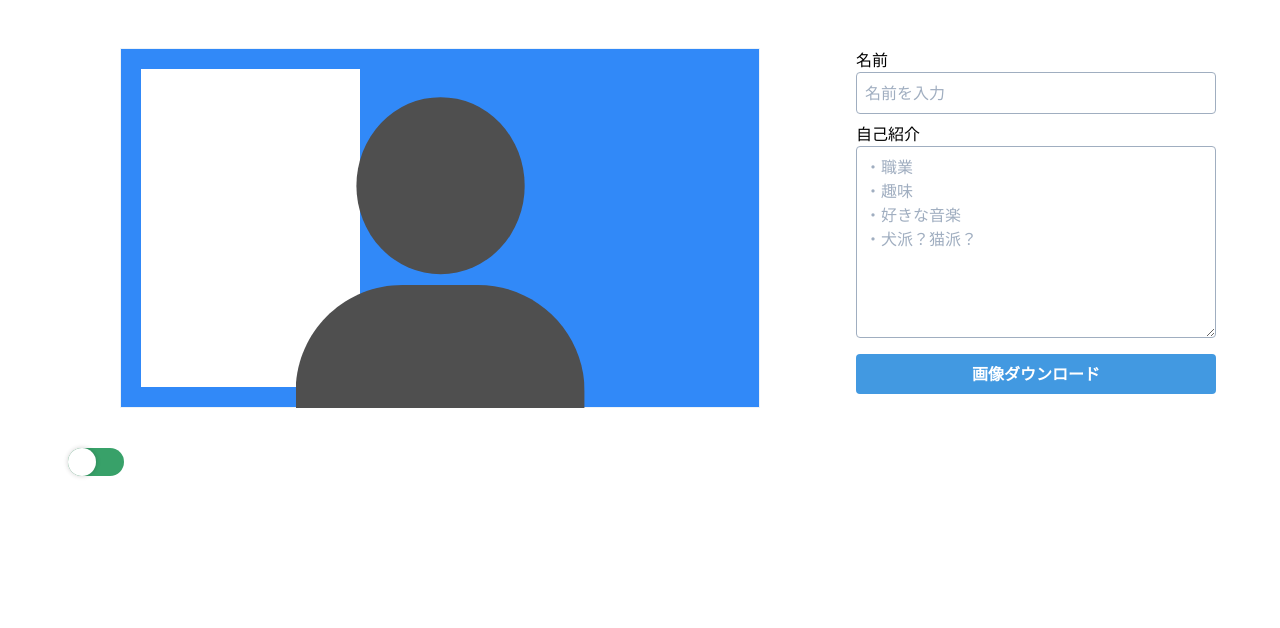
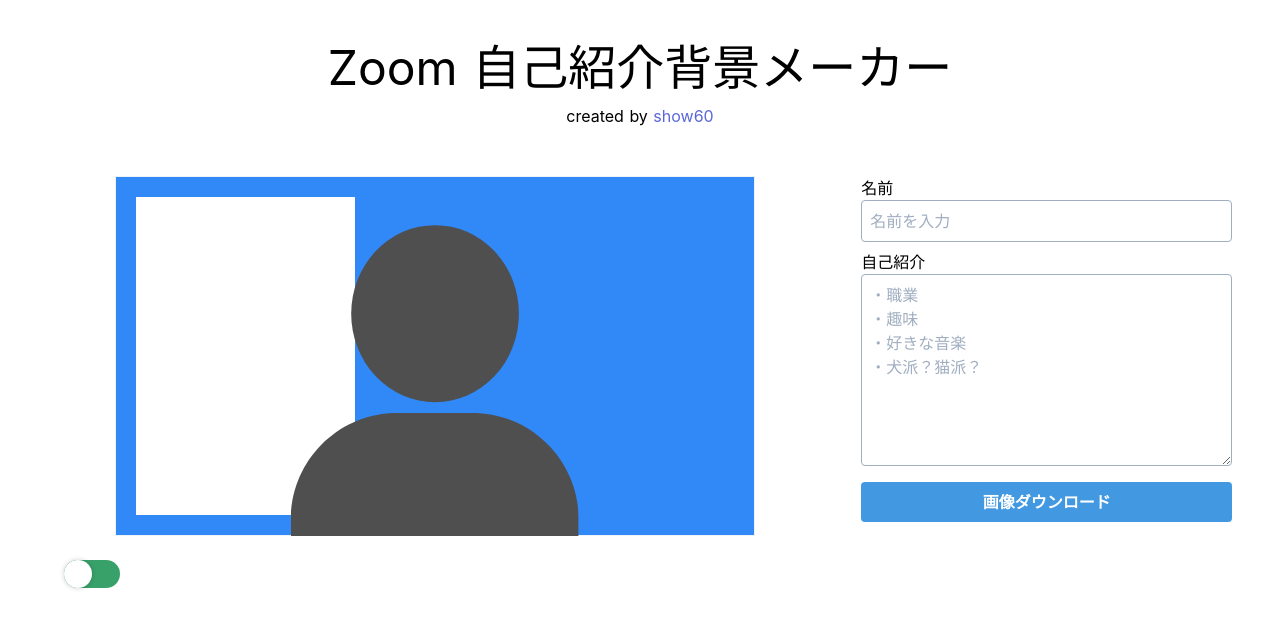
Before and after one commit to Shohei-Japan/zoom_bg, a Nuxt app: page / in a window 1280 px wide. Shown: the top 628 px of the page. Built offline with nearby package versions, Linux system fonts and the light colour scheme.

Commit message:
add title

```diff
--- a/pages/index.vue
+++ b/pages/index.vue
@@ -1,9 +1,23 @@
 <template>
-  <div class="flex mt-12 px-12">
+  <div class="p-8">
+    <div class="flex flex-col items-center mb-12">
+      <h1 class="text-5xl">Zoom 自己紹介背景メーカー</h1>
+      <span>
+        created by
+        <a
+          href="https://twitter.com/show60"
+          target="_blank"
+          class="text-indigo-600 hover:text-indigo-800"
+        >
+          show60
+        </a>
+      </span>
+    </div>
+    <div class="flex">
       <div
         class="w-2/3 h-auto mr-2"
       >
-      <div class="image_preview_wrapper flex justify-center items-center relative mb-4">
+        <div class="image_preview_wrapper flex justify-center items-center relative">
           <label for="color">
             <image-preview
               class="image_preview border border-gray-200"
@@ -25,7 +39,7 @@
         >
 
         <div class="flex items-center">
-        <div class="toggle_wrapper pl-5">
+          <div class="toggle_wrapper pl-8">
             <input
               id="toggle"
               class="toggle_input"
@@ -70,6 +84,7 @@
           >
             画像ダウンロード
           </button>
+        </div>
       </div>
     </div>
   </div>
```
Lines whose indentation alone changed are shown as unchanged.
